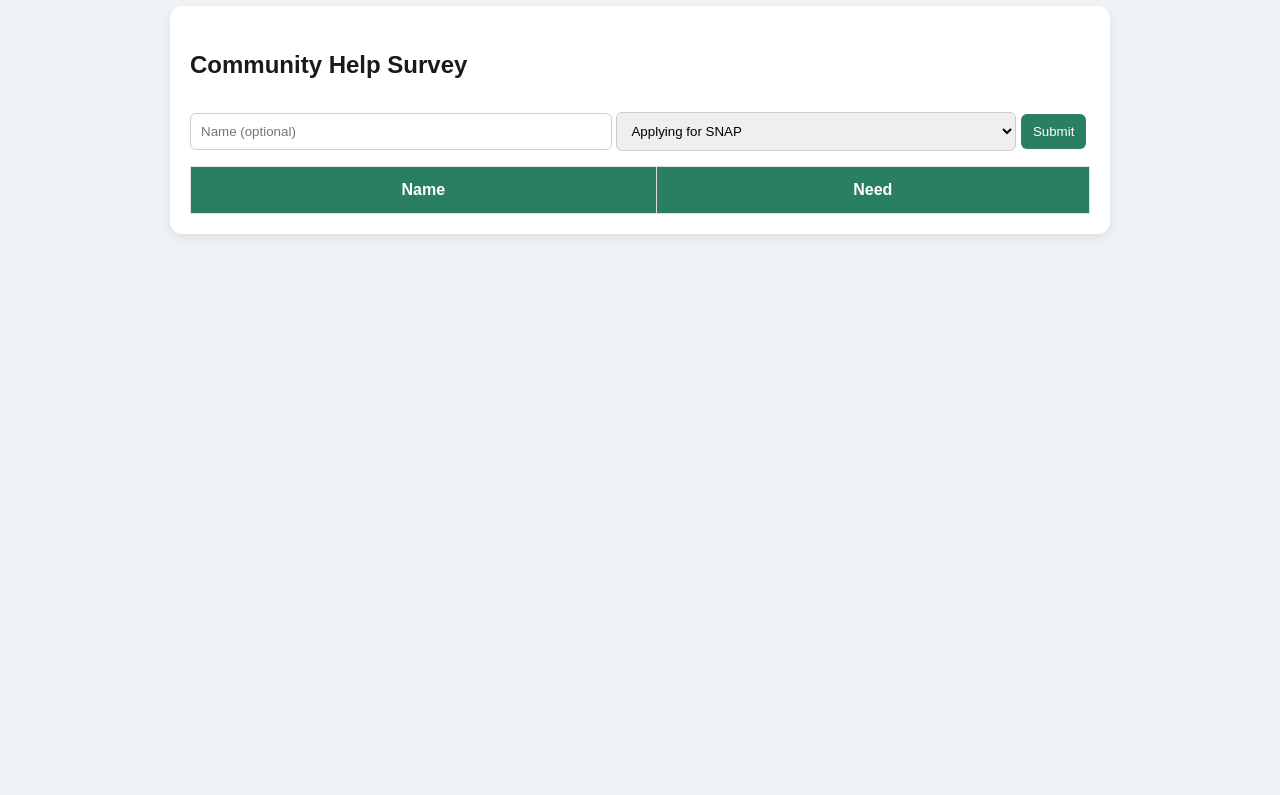
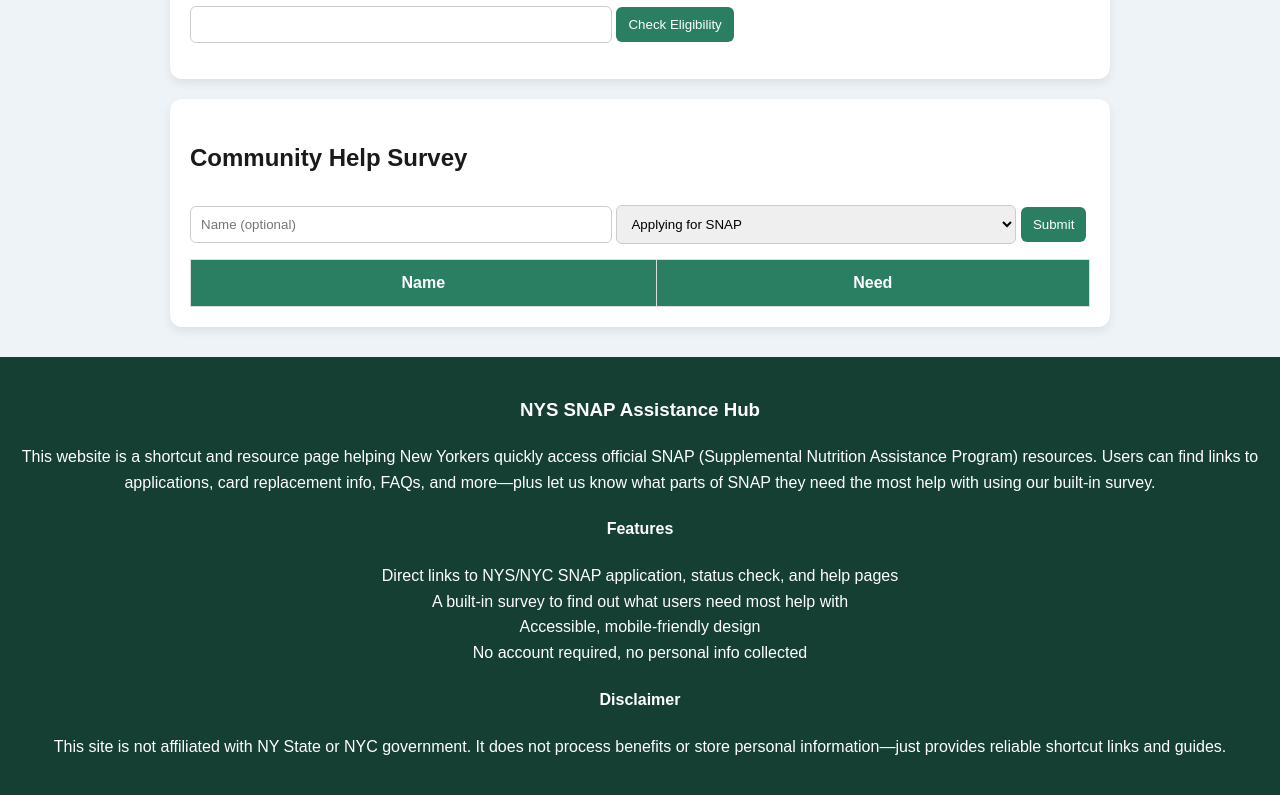
Before and after one commit to AB38Baby/snap-assistance-hub, a plain HTML site: page index.html in a window 1280 px wide. Shown: the part 1014-1809 px from the top of the page. Before the commit the page ends 1268 px from the top, so only its background shows below. Drawn offline with Linux system fonts and the light colour scheme.

Commit message:
Add footer with site details and user features
Added footer with site information and features.

```diff
--- a/index.html
+++ b/index.html
@@ -136,6 +136,14 @@ th {
     This website helps users understand SNAP eligibility, find official New York resources,
     and get guidance on food assistance programs.
   </p>
+
+  <!-- TEEN-FRIENDLY ADD -->
+  <p>
+    Think of this site like a shortcut hub. Instead of searching all over the internet,
+    everything you need for SNAP is right here in one place. You can quickly find links to apply,
+    check your status, fix EBT card issues, or figure out what steps to take next. It’s simple,
+    fast, and made for real people who just need clear answers without the confusion.
+  </p>
 </section>
 
 <!-- RESOURCES -->
@@ -225,5 +233,30 @@ document.getElementById("surveyForm").addEventListener("submit", function(e) {
 });
 </script>
 
+<!-- FOOTER -->
+<footer style="background:#163f33; color:white; padding:20px; text-align:center; margin-top:30px;">
+  <h3>NYS SNAP Assistance Hub</h3>
+  <p>
+    This website is a shortcut and resource page helping New Yorkers quickly access official SNAP
+    (Supplemental Nutrition Assistance Program) resources. Users can find links to applications,
+    card replacement info, FAQs, and more—plus let us know what parts of SNAP they need the most
+    help with using our built-in survey.
+  </p>
+
+  <h4>Features</h4>
+  <p>
+    Direct links to NYS/NYC SNAP application, status check, and help pages<br>
+    A built-in survey to find out what users need most help with<br>
+    Accessible, mobile-friendly design<br>
+    No account required, no personal info collected
+  </p>
+
+  <h4>Disclaimer</h4>
+  <p>
+    This site is not affiliated with NY State or NYC government. It does not process benefits
+    or store personal information—just provides reliable shortcut links and guides.
+  </p>
+</footer>
+
 </body>
 </html>
```
